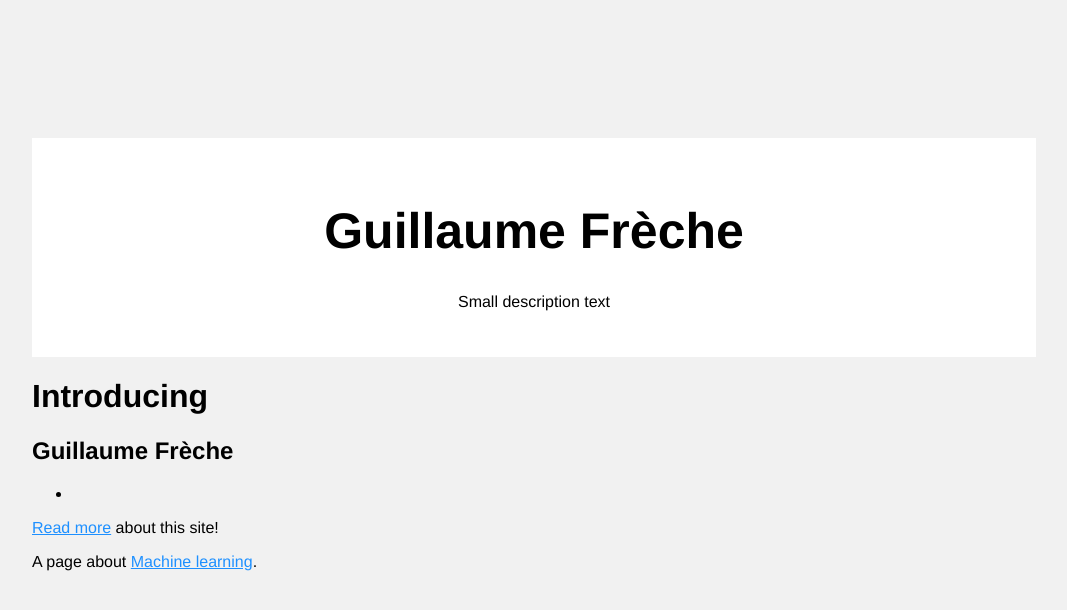
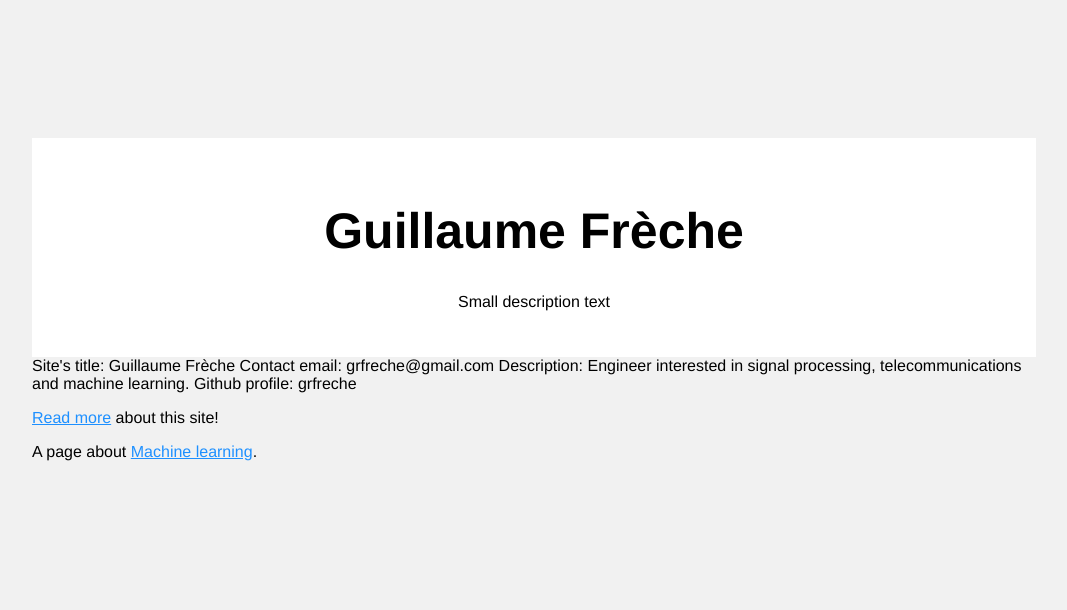
Before and after one commit to grfreche/grfreche.github.io, a Jekyll site: the page built from index.md, in a window 1280 px wide. Shown: the top 610 px of the page, without its empty margins (106-1173 px from the left). Built offline with Jekyll 4.4.1, drawn with Linux system fonts in a browser that asks for light colours.

Commit message:
Update home.html

```diff
--- a/_layouts/home.html
+++ b/_layouts/home.html
@@ -1,6 +1,8 @@
 ---
 layout: default
 ---
+
+<!--
 <h1>Introducing</h1>
 <h2>{{ site.title }}</h2>
 
@@ -9,6 +11,12 @@ layout: default
         <li><a href="{{ post.url | relative_url }}"{{post.title}}</a></li>
     {% endfor %}
 </ul>
+-->
+
+Site's title: {{ site.title }}
+Contact email: {{ site.email }}
+Description: {{ site.description }}
+Github profile: {{ site.github_username }}
 
 <p><a href="/about/"> Read more</a> about this site!</p>
 <p>A page about <a href="/machine_learning/"> Machine learning</a>.</p>
```
